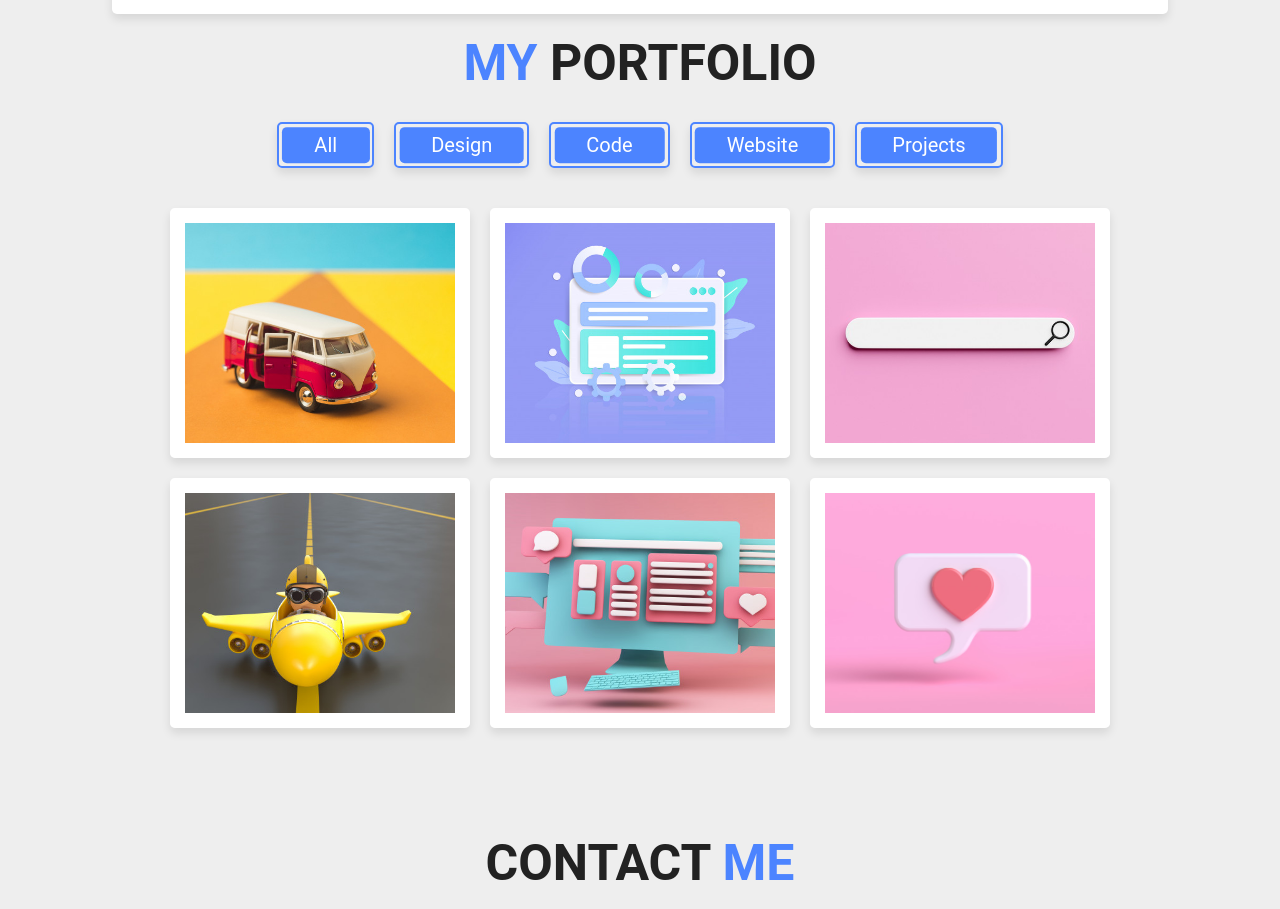
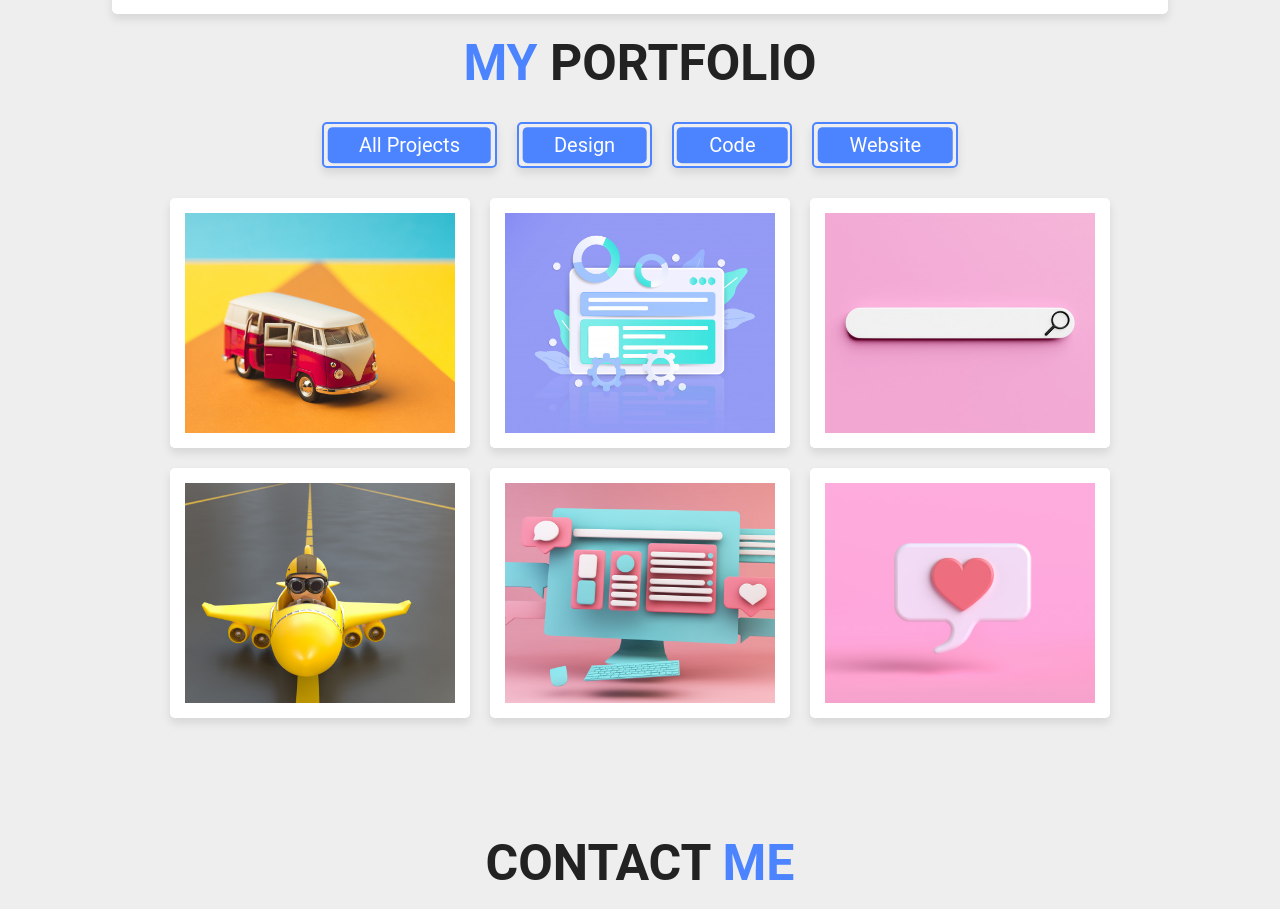
Before and after one commit to pbBorse/Personal-Portfolio, a plain HTML site: page index.html in a window 1280 px wide. Shown: the part 1980-2889 px from the top of the page. Drawn offline with nearby package versions, Linux system fonts and the light colour scheme; a script that the page names is missing.

Commit message:
Update index.html

```diff
--- a/index.html
+++ b/index.html
@@ -188,12 +188,12 @@
     <h1 class="heading"> <span>my</span> portfolio </h1>
 
     <div class="button-container">
-        <div class="btn" data-filter="all">all</div>
+        <div class="btn" data-filter="all">all projects</div>
         <div class="btn" data-filter="design">design</div>
         <div class="btn" data-filter="code">code</div>
         <div class="btn" data-filter="website">website</div>
-        <div class="btn" data-filter="brand">projects</div>
-    </div>
+<!--         <div class="btn" data-filter="brand">projects</div>
+    </div> -->
 
     <div class="image-container">
 
```
